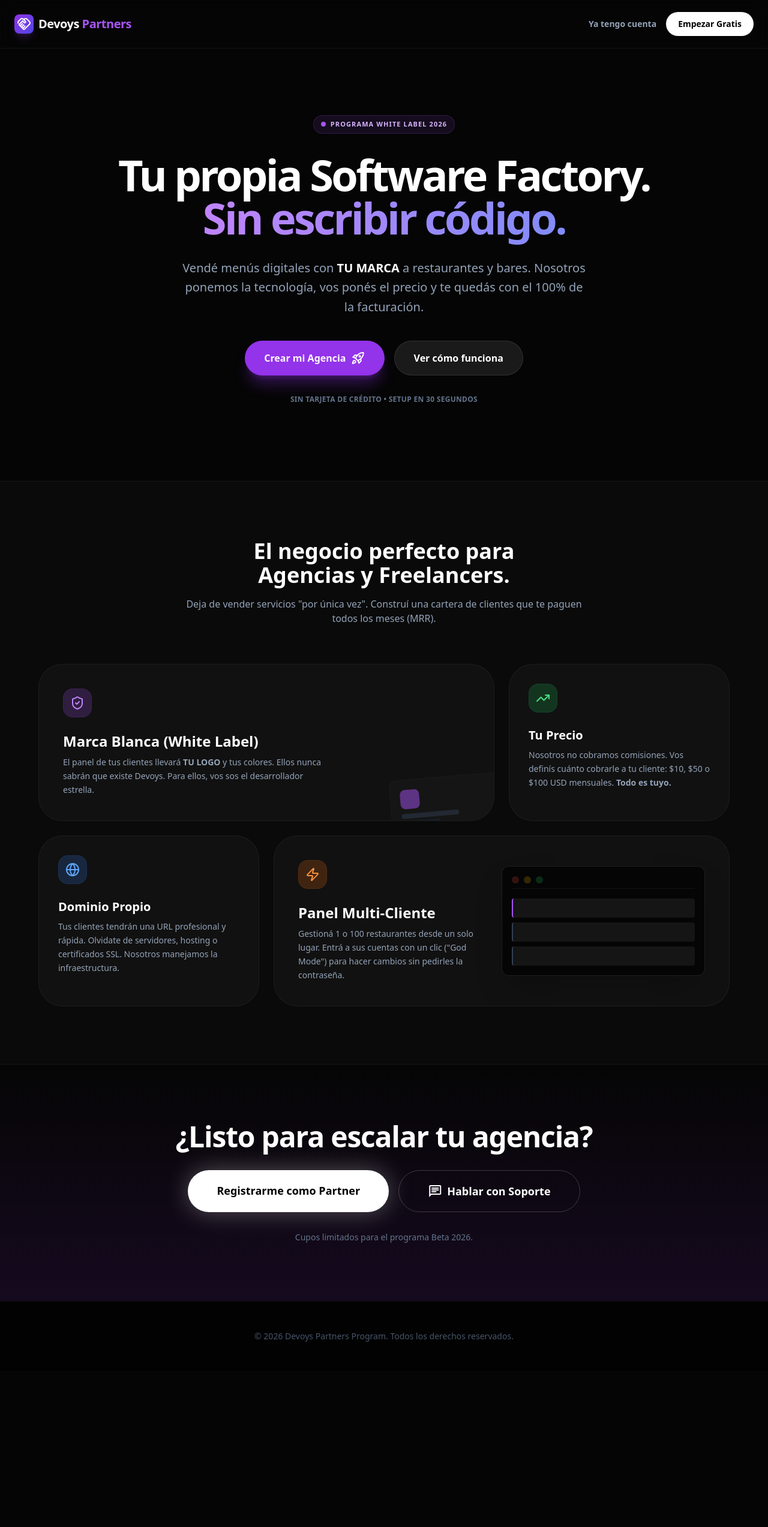
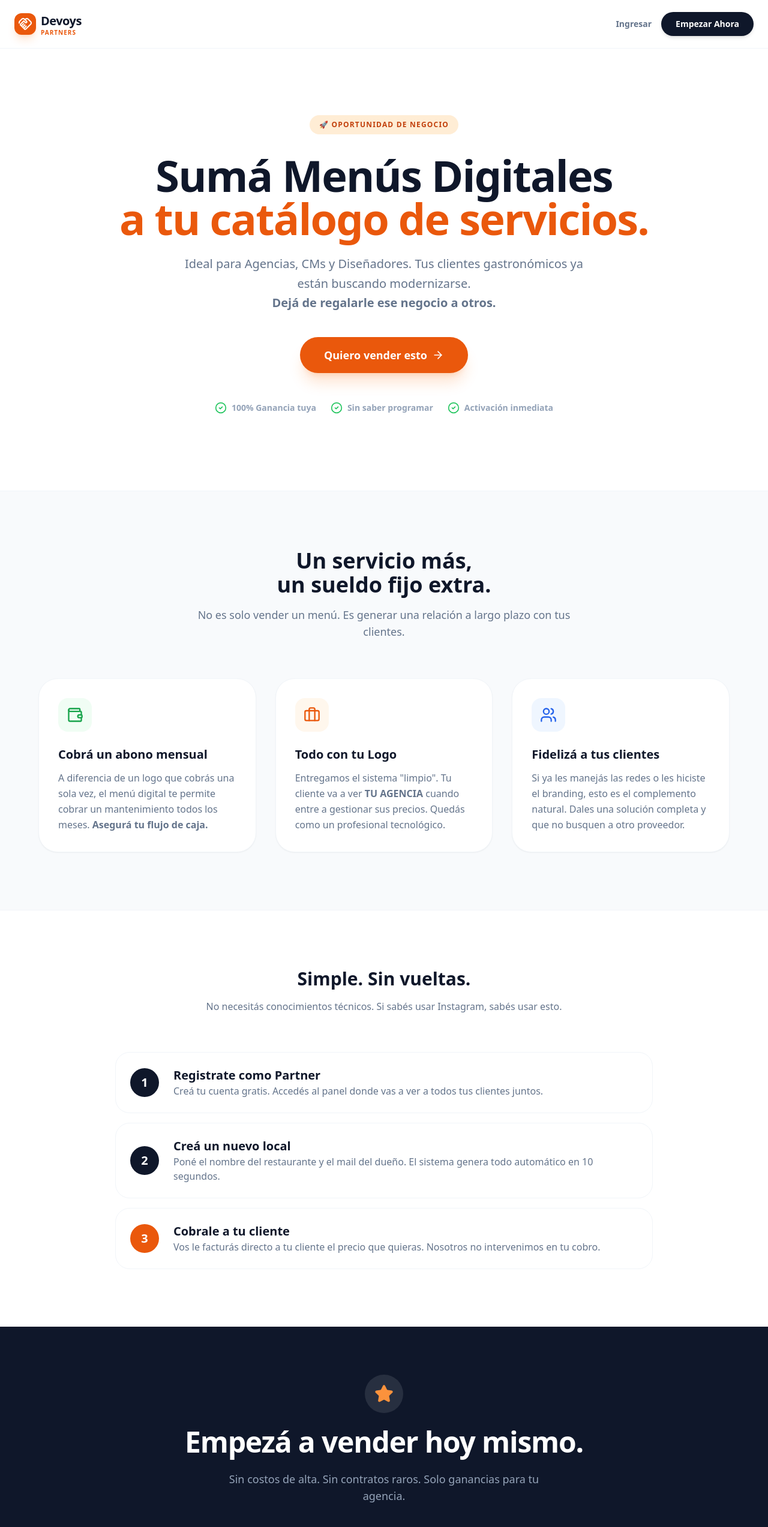
Before and after one commit to AgustinLuporini/Menu-Digital, a Next.js app: page /reseller in a window 1280 px wide. Shown: the top 2546 px of the page at 60% size. Before the commit the page ends 2286 px from the top, so only its background shows below. Built offline with nearby package versions, Linux system fonts and the light colour scheme.

Commit message:
Inicio resellers

```diff
--- a/src/app/reseller/page.tsx
+++ b/src/app/reseller/page.tsx
@@ -1,173 +1,185 @@
 "use client";
 
 import Link from "next/link";
-import { Navbar } from "@/components/Navbar"; // O usá una Navbar simplificada si preferís
-import { CheckCircle2, Zap, ShieldCheck, TrendingUp, Globe, Smartphone } from "lucide-react";
+import {
+  Wallet,
+  Briefcase,
+  Users,
+  Star,
+  CheckCircle2,
+  ArrowRight
+} from "lucide-react";
 
 export default function ResellerLanding() {
   return (
-    <div className="min-h-screen bg-[#050505] text-white font-sans selection:bg-purple-500/30 overflow-x-hidden">
+    <div className="min-h-screen bg-white text-slate-900 font-sans selection:bg-orange-100">
 
-      {/* NAVBAR SIMPLIFICADA PARA PARTNERS */}
-      <nav className="fixed top-0 w-full z-50 bg-[#050505]/80 backdrop-blur-md border-b border-white/5">
+      {/* --- NAVBAR --- */}
+      <nav className="fixed top-0 w-full z-50 bg-white/90 backdrop-blur-sm border-b border-slate-100">
         <div className="max-w-7xl mx-auto px-6 h-20 flex items-center justify-between">
             <Link href="/" className="flex items-center gap-2 group">
-                <div className="size-8 bg-gradient-to-br from-purple-600 to-indigo-600 rounded-lg flex items-center justify-center text-white shadow-lg shadow-purple-500/20 group-hover:scale-105 transition-transform">
+                <div className="size-9 bg-orange-600 rounded-xl flex items-center justify-center text-white shadow-lg shadow-orange-500/20 group-hover:scale-105 transition-transform">
                     <span className="material-symbols-outlined text-lg">handshake</span>
                 </div>
-                <span className="font-black text-xl tracking-tight text-white">Devoys <span className="text-purple-500">Partners</span></span>
+                <div className="flex flex-col leading-none">
+                    <span className="font-black text-xl tracking-tight text-slate-900">Devoys</span>
+                    <span className="text-[10px] font-bold text-orange-600 uppercase tracking-widest">Partners</span>
+                </div>
             </Link>
+
             <div className="flex gap-4 items-center">
-                <Link href="/login?role=partner" className="text-sm font-bold text-slate-400 hover:text-white transition-colors">
-                    Ya tengo cuenta
+                <Link href="/login?role=partner" className="text-sm font-bold text-slate-500 hover:text-orange-600 transition-colors hidden md:block">
+                    Ingresar
                 </Link>
-                <Link href="/login?role=partner" className="px-5 py-2.5 bg-white text-black hover:bg-slate-200 font-bold rounded-full text-sm transition-all">
-                    Empezar Gratis
+                <Link href="/login?role=partner" className="px-6 py-2.5 bg-slate-900 hover:bg-slate-800 text-white font-bold rounded-full text-sm transition-all shadow-md hover:shadow-lg hover:-translate-y-0.5">
+                    Empezar Ahora
                 </Link>
             </div>
         </div>
       </nav>
 
-      {/* HERO SECTION */}
-      <section className="relative pt-32 pb-20 md:pt-48 md:pb-32 px-6">
-        {/* Efectos de fondo */}
-        <div className="absolute top-0 right-0 w-[500px] h-[500px] bg-purple-600/20 rounded-full blur-[120px] -z-10 opacity-60 pointer-events-none"></div>
-        <div className="absolute bottom-0 left-0 w-[500px] h-[500px] bg-indigo-600/10 rounded-full blur-[100px] -z-10 opacity-50 pointer-events-none"></div>
+      {/* --- HERO SECTION (Venta Pura) --- */}
+      <section className="relative pt-32 pb-20 md:pt-48 md:pb-32 px-6 overflow-hidden">
+        {/* Decoración de fondo simple */}
+        <div className="absolute top-0 right-0 w-[600px] h-[600px] bg-orange-50/80 rounded-full blur-[80px] -z-10 pointer-events-none"></div>
 
-        <div className="max-w-4xl mx-auto text-center relative z-10 animate-fade-in-up">
-            <div className="inline-flex items-center gap-2 px-3 py-1.5 rounded-full bg-purple-500/10 border border-purple-500/20 text-purple-300 text-[11px] font-bold uppercase tracking-widest mb-8">
-                <span className="relative flex h-2 w-2">
-                  <span className="animate-ping absolute inline-flex h-full w-full rounded-full bg-purple-400 opacity-75"></span>
-                  <span className="relative inline-flex rounded-full h-2 w-2 bg-purple-500"></span>
-                </span>
-                Programa White Label 2026
+        <div className="max-w-4xl mx-auto text-center relative z-10">
+            <div className="inline-flex items-center gap-2 px-4 py-2 rounded-full bg-orange-100 text-orange-700 text-xs font-bold uppercase tracking-widest mb-8">
+                🚀 Oportunidad de Negocio
             </div>
 
-            <h1 className="text-5xl md:text-7xl font-black tracking-tighter leading-[1.1] mb-8 text-white">
-                Tu propia Software Factory.<br/>
-                <span className="text-transparent bg-clip-text bg-gradient-to-r from-purple-400 to-indigo-400">Sin escribir código.</span>
+            <h1 className="text-5xl md:text-7xl font-black tracking-tight leading-[1.1] mb-6 text-slate-900">
+                Sumá Menús Digitales<br/>
+                <span className="text-orange-600">a tu catálogo de servicios.</span>
             </h1>
 
-            <p className="text-slate-400 text-xl leading-relaxed mb-10 max-w-2xl mx-auto font-medium">
-                Vendé menús digitales con <strong className="text-white">TU MARCA</strong> a restaurantes y bares. Nosotros ponemos la tecnología, vos ponés el precio y te quedás con el 100% de la facturación.
+            <p className="text-slate-500 text-xl leading-relaxed mb-10 max-w-2xl mx-auto font-medium">
+                Ideal para Agencias, CMs y Diseñadores. Tus clientes gastronómicos ya están buscando modernizarse. <br className="hidden md:block"/>
+                <strong>Dejá de regalarle ese negocio a otros.</strong>
             </p>
 
             <div className="flex flex-col sm:flex-row justify-center gap-4">
-                <Link href="/login?role=partner" className="px-8 py-4 bg-purple-600 hover:bg-purple-500 text-white font-bold rounded-full transition-all shadow-xl shadow-purple-600/30 hover:shadow-purple-600/50 hover:-translate-y-1 flex items-center justify-center gap-2">
-                    Crear mi Agencia
-                    <span className="material-symbols-outlined text-lg">rocket_launch</span>
+                <Link href="/login?role=partner" className="px-10 py-4 bg-orange-600 hover:bg-orange-500 text-white font-bold rounded-full transition-all shadow-xl shadow-orange-500/20 hover:shadow-orange-500/40 hover:-translate-y-1 flex items-center justify-center gap-2 text-lg">
+                    Quiero vender esto
+                    <ArrowRight className="w-5 h-5" />
                 </Link>
-                <a href="#modelo" className="px-8 py-4 bg-[#1A1A1A] border border-white/10 hover:bg-white/5 text-white font-bold rounded-full transition-all flex items-center justify-center">
-                    Ver cómo funciona
-                </a>
             </div>
 
-            <p className="mt-8 text-xs text-slate-500 font-bold uppercase tracking-wide">
-                SIN TARJETA DE CRÉDITO • SETUP EN 30 SEGUNDOS
-            </p>
+            <div className="mt-12 flex flex-wrap justify-center gap-6 text-sm font-bold text-slate-400">
+                <span className="flex items-center gap-2"><CheckCircle2 className="w-5 h-5 text-green-500" /> 100% Ganancia tuya</span>
+                <span className="flex items-center gap-2"><CheckCircle2 className="w-5 h-5 text-green-500" /> Sin saber programar</span>
+                <span className="flex items-center gap-2"><CheckCircle2 className="w-5 h-5 text-green-500" /> Activación inmediata</span>
+            </div>
         </div>
       </section>
 
-      {/* BENTO GRID DE BENEFICIOS */}
-      <section id="modelo" className="py-24 px-6 bg-[#0a0a0a] border-y border-white/5">
+      {/* --- POR QUÉ TE CONVIENE (Negocio) --- */}
+      <section className="py-24 px-6 bg-slate-50 border-y border-slate-100">
         <div className="max-w-6xl mx-auto">
              <div className="text-center mb-16 max-w-2xl mx-auto">
-                <h2 className="text-3xl md:text-4xl font-black text-white mb-4">El negocio perfecto para<br/>Agencias y Freelancers.</h2>
-                <p className="text-slate-400">Deja de vender servicios "por única vez". Construí una cartera de clientes que te paguen todos los meses (MRR).</p>
+                <h2 className="text-3xl md:text-4xl font-black text-slate-900 mb-4">Un servicio más, <br/>un sueldo fijo extra.</h2>
+                <p className="text-slate-500 text-lg">No es solo vender un menú. Es generar una relación a largo plazo con tus clientes.</p>
             </div>
 
-            <div className="grid grid-cols-1 md:grid-cols-3 gap-6">
+            <div className="grid grid-cols-1 md:grid-cols-3 gap-8">
 
-                {/* CARD 1: MARCA BLANCA (Grande) */}
-                <div className="md:col-span-2 bg-[#111] p-10 rounded-[2.5rem] border border-white/5 relative overflow-hidden group hover:border-purple-500/30 transition-colors">
-                    <div className="relative z-10">
-                        <div className="size-12 bg-purple-500/20 text-purple-400 rounded-2xl flex items-center justify-center mb-6 border border-purple-500/10"><ShieldCheck className="w-6 h-6" /></div>
-                        <h3 className="text-2xl font-bold text-white mb-2">Marca Blanca (White Label)</h3>
-                        <p className="text-slate-400 max-w-md text-sm leading-relaxed">
-                            El panel de tus clientes llevará <strong>TU LOGO</strong> y tus colores. Ellos nunca sabrán que existe Devoys. Para ellos, vos sos el desarrollador estrella.
+                {/* CARD 1: PLATA */}
+                <div className="bg-white p-8 rounded-[2rem] border border-slate-100 shadow-sm hover:shadow-md transition-all group">
+                    <div className="size-14 bg-green-50 text-green-600 rounded-2xl flex items-center justify-center mb-6 group-hover:scale-110 transition-transform">
+                        <Wallet className="w-7 h-7" />
+                    </div>
+                    <h3 className="text-xl font-bold text-slate-900 mb-3">Cobrá un abono mensual</h3>
+                    <p className="text-slate-500 leading-relaxed">
+                        A diferencia de un logo que cobrás una sola vez, el menú digital te permite cobrar un mantenimiento todos los meses. <strong>Asegurá tu flujo de caja.</strong>
                     </p>
                 </div>
-                    {/* Visual Abstracto */}
-                    <div className="absolute right-[-20px] bottom-[-20px] bg-[#1A1A1A] border border-white/5 p-4 rounded-xl rotate-[-5deg] w-48 opacity-50 group-hover:opacity-100 group-hover:rotate-0 transition-all duration-500">
-                        <div className="h-8 w-8 bg-purple-500 rounded-lg mb-2"></div>
-                        <div className="h-2 w-24 bg-slate-700 rounded mb-1"></div>
-                        <div className="h-2 w-16 bg-slate-800 rounded"></div>
+
+                {/* CARD 2: MARCA */}
+                <div className="bg-white p-8 rounded-[2rem] border border-slate-100 shadow-sm hover:shadow-md transition-all group">
+                    <div className="size-14 bg-orange-50 text-orange-600 rounded-2xl flex items-center justify-center mb-6 group-hover:scale-110 transition-transform">
+                        <Briefcase className="w-7 h-7" />
+                    </div>
+                    <h3 className="text-xl font-bold text-slate-900 mb-3">Todo con tu Logo</h3>
+                    <p className="text-slate-500 leading-relaxed">
+                        Entregamos el sistema "limpio". Tu cliente va a ver <strong>TU AGENCIA</strong> cuando entre a gestionar sus precios. Quedás como un profesional tecnológico.
+                    </p>
+                </div>
+
+                {/* CARD 3: FACILIDAD */}
+                <div className="bg-white p-8 rounded-[2rem] border border-slate-100 shadow-sm hover:shadow-md transition-all group">
+                    <div className="size-14 bg-blue-50 text-blue-600 rounded-2xl flex items-center justify-center mb-6 group-hover:scale-110 transition-transform">
+                        <Users className="w-7 h-7" />
+                    </div>
+                    <h3 className="text-xl font-bold text-slate-900 mb-3">Fidelizá a tus clientes</h3>
+                    <p className="text-slate-500 leading-relaxed">
+                        Si ya les manejás las redes o les hiciste el branding, esto es el complemento natural. Dales una solución completa y que no busquen a otro proveedor.
+                    </p>
+                </div>
+            </div>
+        </div>
+      </section>
+
+      {/* --- CÓMO ES EL PROCESO --- */}
+      <section className="py-24 px-6 bg-white">
+          <div className="max-w-4xl mx-auto">
+              <div className="text-center mb-16">
+                  <h2 className="text-3xl font-black text-slate-900 mb-4">Simple. Sin vueltas.</h2>
+                  <p className="text-slate-500">No necesitás conocimientos técnicos. Si sabés usar Instagram, sabés usar esto.</p>
+              </div>
+
+              <div className="space-y-4">
+                  {/* PASO 1 */}
+                  <div className="flex md:items-center gap-6 p-6 rounded-3xl border border-slate-100 hover:border-orange-200 hover:bg-orange-50/30 transition-colors">
+                      <div className="size-12 rounded-full bg-slate-900 text-white flex items-center justify-center font-bold text-xl shrink-0">1</div>
+                      <div>
+                          <h3 className="text-xl font-bold text-slate-900">Registrate como Partner</h3>
+                          <p className="text-slate-500">Creá tu cuenta gratis. Accedés al panel donde vas a ver a todos tus clientes juntos.</p>
                       </div>
                   </div>
 
-                {/* CARD 2: PRECIOS */}
-                <div className="bg-[#111] p-8 rounded-[2.5rem] border border-white/5 group hover:border-green-500/30 transition-colors">
-                    <div className="size-12 bg-green-500/20 text-green-400 rounded-2xl flex items-center justify-center mb-6 border border-green-500/10"><TrendingUp className="w-6 h-6" /></div>
-                    <h3 className="text-xl font-bold text-white mb-2">Tu Precio</h3>
-                    <p className="text-slate-400 text-sm leading-relaxed">
-                        Nosotros no cobramos comisiones. Vos definís cuánto cobrarle a tu cliente: $10, $50 o $100 USD mensuales. <strong>Todo es tuyo.</strong>
-                    </p>
+                  {/* PASO 2 */}
+                  <div className="flex md:items-center gap-6 p-6 rounded-3xl border border-slate-100 hover:border-orange-200 hover:bg-orange-50/30 transition-colors">
+                      <div className="size-12 rounded-full bg-slate-900 text-white flex items-center justify-center font-bold text-xl shrink-0">2</div>
+                      <div>
+                          <h3 className="text-xl font-bold text-slate-900">Creá un nuevo local</h3>
+                          <p className="text-slate-500">Poné el nombre del restaurante y el mail del dueño. El sistema genera todo automático en 10 segundos.</p>
+                      </div>
                   </div>
 
-                {/* CARD 3: TECH */}
-                <div className="bg-[#111] p-8 rounded-[2.5rem] border border-white/5 group hover:border-blue-500/30 transition-colors">
-                    <div className="size-12 bg-blue-500/20 text-blue-400 rounded-2xl flex items-center justify-center mb-6 border border-blue-500/10"><Globe className="w-6 h-6" /></div>
-                    <h3 className="text-xl font-bold text-white mb-2">Dominio Propio</h3>
-                    <p className="text-slate-400 text-sm leading-relaxed">
-                        Tus clientes tendrán una URL profesional y rápida. Olvidate de servidores, hosting o certificados SSL. Nosotros manejamos la infraestructura.
-                    </p>
-                </div>
-
-                {/* CARD 4: GESTIÓN */}
-                <div className="md:col-span-2 bg-[#111] p-10 rounded-[2.5rem] border border-white/5 relative overflow-hidden group hover:border-orange-500/30 transition-colors">
-                    <div className="flex flex-col md:flex-row items-center gap-8">
-                        <div className="flex-1 relative z-10">
-                             <div className="size-12 bg-orange-500/20 text-orange-400 rounded-2xl flex items-center justify-center mb-6 border border-orange-500/10"><Zap className="w-6 h-6" /></div>
-                             <h3 className="text-2xl font-bold text-white mb-2">Panel Multi-Cliente</h3>
-                             <p className="text-slate-400 text-sm leading-relaxed">
-                                 Gestioná 1 o 100 restaurantes desde un solo lugar. Entrá a sus cuentas con un clic ("God Mode") para hacer cambios sin pedirles la contraseña.
-                             </p>
-                        </div>
-                        {/* Visual UI */}
-                         <div className="w-full md:w-1/2 bg-[#050505] rounded-xl border border-white/10 p-4 shadow-2xl group-hover:scale-105 transition-transform duration-500">
-                             <div className="flex gap-2 mb-4 border-b border-white/5 pb-2">
-                                 <div className="size-3 rounded-full bg-red-500/20"></div>
-                                 <div className="size-3 rounded-full bg-yellow-500/20"></div>
-                                 <div className="size-3 rounded-full bg-green-500/20"></div>
-                             </div>
-                             <div className="space-y-2">
-                                 <div className="h-8 bg-[#151515] rounded w-full border-l-2 border-purple-500"></div>
-                                 <div className="h-8 bg-[#151515] rounded w-full border-l-2 border-slate-700"></div>
-                                 <div className="h-8 bg-[#151515] rounded w-full border-l-2 border-slate-700"></div>
+                  {/* PASO 3 */}
+                  <div className="flex md:items-center gap-6 p-6 rounded-3xl border border-slate-100 hover:border-orange-200 hover:bg-orange-50/30 transition-colors">
+                      <div className="size-12 rounded-full bg-orange-600 text-white flex items-center justify-center font-bold text-xl shrink-0">3</div>
+                      <div>
+                          <h3 className="text-xl font-bold text-slate-900">Cobrale a tu cliente</h3>
+                          <p className="text-slate-500">Vos le facturás directo a tu cliente el precio que quieras. Nosotros no intervenimos en tu cobro.</p>
                       </div>
                   </div>
               </div>
           </div>
+      </section>
 
+      {/* --- CTA FINAL --- */}
+      <section className="py-20 px-6 bg-slate-900 text-white text-center">
+          <div className="max-w-3xl mx-auto">
+              <div className="size-16 bg-white/10 text-orange-400 rounded-full flex items-center justify-center mx-auto mb-6">
+                  <Star className="w-8 h-8 fill-current" />
               </div>
+              <h2 className="text-3xl md:text-5xl font-black mb-6 tracking-tight">
+                  Empezá a vender hoy mismo.
+              </h2>
+              <p className="text-slate-400 text-lg mb-10 max-w-xl mx-auto">
+                  Sin costos de alta. Sin contratos raros. Solo ganancias para tu agencia.
+              </p>
+
+              <Link href="/login?role=partner" className="inline-block px-12 py-5 bg-orange-600 hover:bg-orange-500 text-white font-bold rounded-full text-lg shadow-lg hover:-translate-y-1 transition-all">
+                  Crear Cuenta Gratis
+              </Link>
           </div>
       </section>
 
-      {/* CTA FINAL */}
-      <section className="py-24 px-6 relative overflow-hidden">
-          <div className="absolute inset-0 bg-gradient-to-t from-purple-900/20 to-transparent pointer-events-none"></div>
-
-          <div className="max-w-4xl mx-auto text-center relative z-10">
-              <h2 className="text-4xl md:text-5xl font-black text-white mb-8 tracking-tight">¿Listo para escalar tu agencia?</h2>
-
-              <div className="flex flex-col sm:flex-row justify-center gap-4">
-                  <Link href="/login?role=partner" className="px-12 py-5 bg-white text-black font-black rounded-full text-lg shadow-[0_0_40px_rgba(255,255,255,0.3)] hover:scale-105 transition-transform">
-                      Registrarme como Partner
-                  </Link>
-                  <a href="https://wa.me/5491100000000" target="_blank" className="px-12 py-5 bg-transparent border border-white/20 text-white font-bold rounded-full text-lg hover:bg-white/5 transition-all flex items-center justify-center gap-2">
-                      <span className="material-symbols-outlined">chat</span>
-                      Hablar con Soporte
-                  </a>
-              </div>
-              <p className="mt-8 text-sm text-slate-500">
-                  Cupos limitados para el programa Beta 2026.
-              </p>
-          </div>
-      </section>
-
-      {/* FOOTER SIMPLE */}
-      <footer className="py-12 text-center border-t border-white/5 bg-[#020202] text-slate-600 text-sm">
-          <p>© 2026 Devoys Partners Program. Todos los derechos reservados.</p>
+      {/* --- FOOTER --- */}
+      <footer className="py-10 text-center bg-white border-t border-slate-100">
+          <p className="text-sm text-slate-400 font-medium">© 2026 Devoys Partners. Potenciando agencias.</p>
       </footer>
 
     </div>
```
Lines whose indentation alone changed are shown as unchanged.
